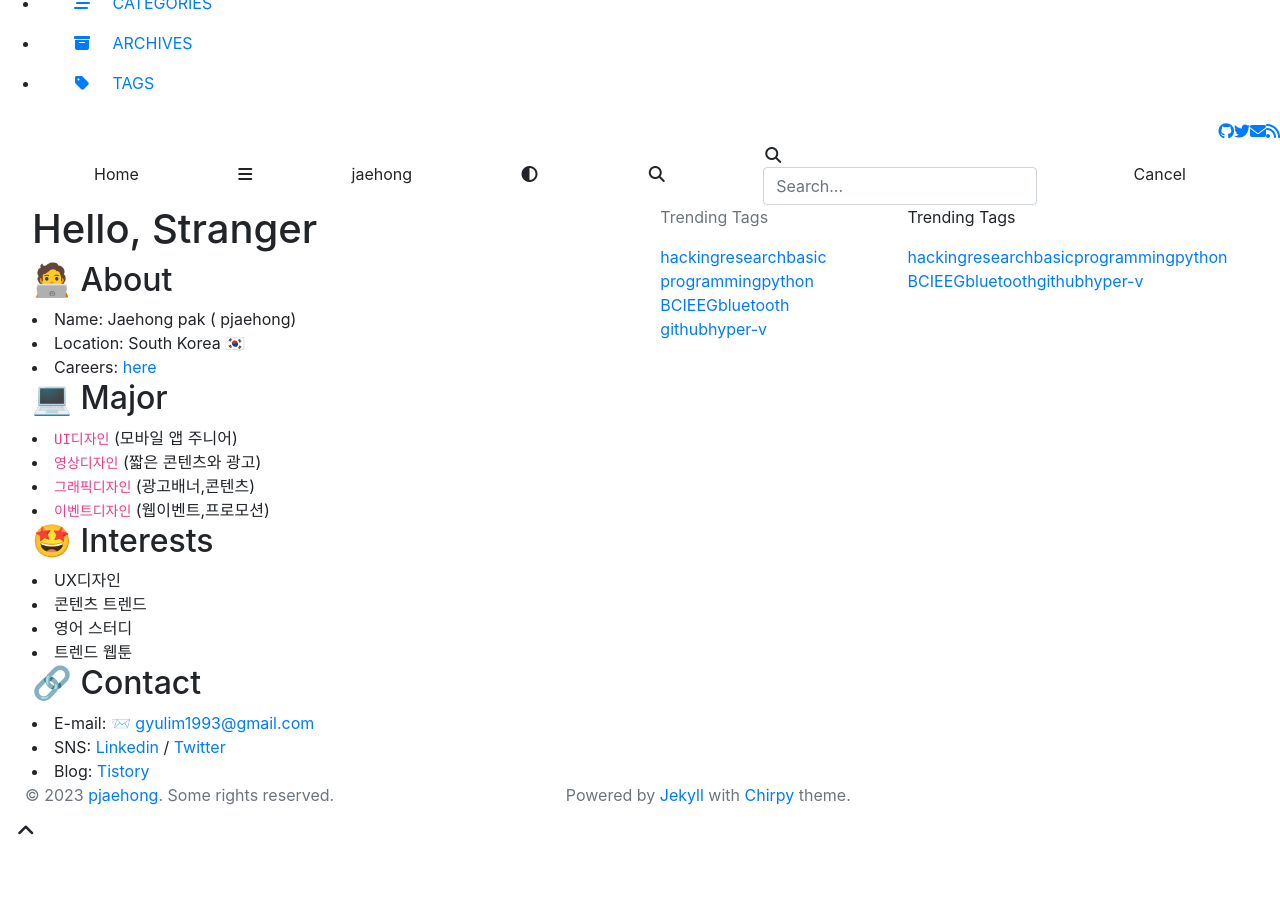
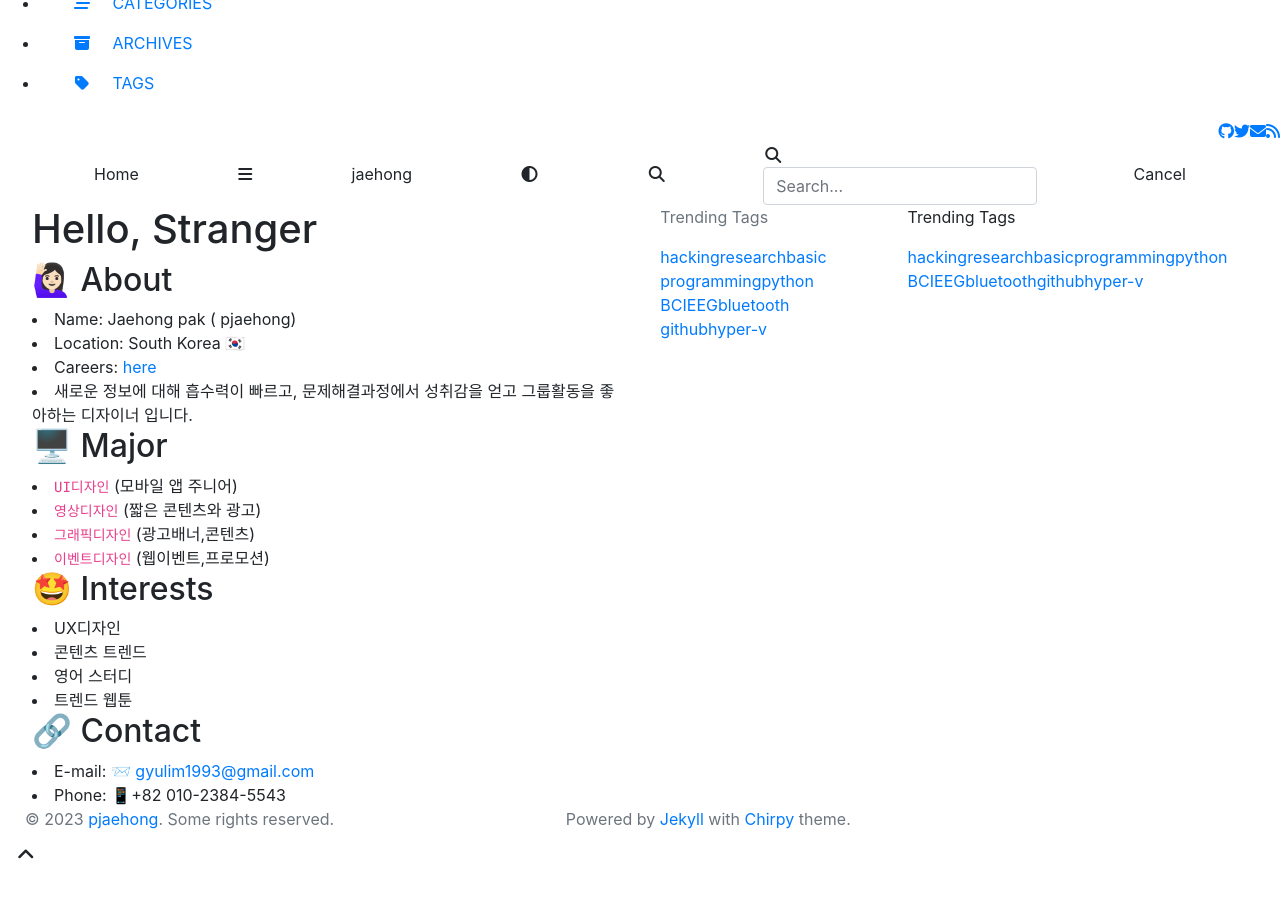
Before and after one commit to pjaehong/pjaehong.github.io, a Jekyll site: the page built from index.html, in a window 1280 px wide and 900 px high, scrolled down 932 px. Built offline with Jekyll 4.4.1, drawn with Linux system fonts in a browser that asks for light colours; nearby versions of some CDN libraries; comment, search, counter and statistics services are not loaded.

Commit message:
Update home.html

```diff
--- a/_layouts/home.html
+++ b/_layouts/home.html
@@ -13,15 +13,16 @@ layout: page
 
 <!-- About -->
 <div id="home-about">
-  <h2 id="-about">🧑‍💻 About</h2>
+  <h2 id="-about">🙋🏻‍♀️ About</h2>
   <li>Name: {{ site.data.authors.author.bio.name }} ( {{ site.data.authors.author.bio.nick }})</li>
   <li>Location: {{ site.data.authors.author.bio.location }}</li>
   <li>Careers: <a href="/career/">here</a></li>
+  <li>새로운 정보에 대해 흡수력이 빠르고, 문제해결과정에서 성취감을 얻고 그룹활동을 좋아하는 디자이너 입니다.</li>
 </div>
 <!-- Major -->
 {% if site.data.authors.author.Majors.size > 0 %}
 <div id="home-major">
-  <h2 id="-major">💻 Major</h2>
+  <h2 id="-major">🖥️ Major</h2>
   {% for item in site.data.authors.author.Majors %}
   <li>{{ item.Major }}</li>
   {% endfor %}
@@ -42,6 +43,5 @@ layout: page
 <div id="home-contact">
   <h2 id="-contact">🔗 Contact</h2>
   <li>E-mail: 📨 <a href="mailto://{{ site.data.authors.author.bio.email }}">{{ site.data.authors.author.bio.email }}</a></li>
-  <li>SNS: <a href="https://www.linkedin.com/in/{{ site.data.authors.author.sns.linkedin }}/">Linkedin</a> / <a href="https://twitter.com/{{ site.data.authors.author.sns.twitter }}">Twitter</a></li></li>
-  <li>Blog: <a href="{{ site.data.authors.author.url.tistory }}">Tistory</a></li>
+  <li>Phone: 📱+82 010-2384-5543</li>
 </div>
```
